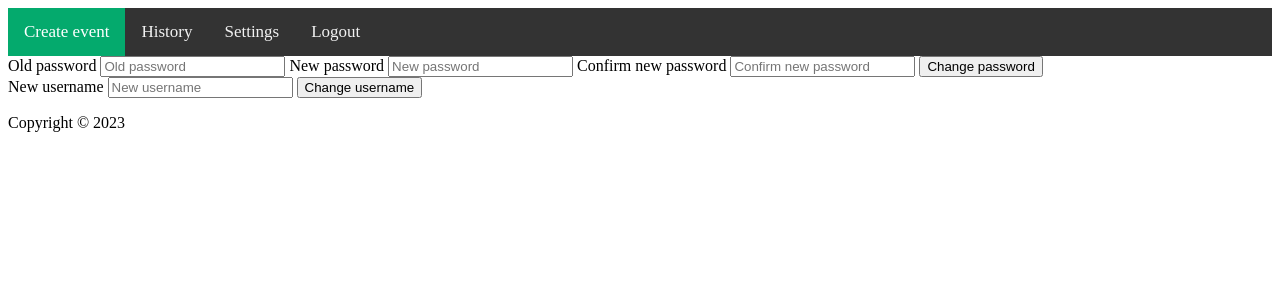
After one commit to stepa00/Event-creator, a Flask app: page /settings in a window 1280 px wide. The commit adds this page. Shown: the top 300 px of the page. Run offline with Flask 3, Linux system fonts and the light colour scheme; the visitor is signed in with stand-in values (Sample User, id 1); some libraries are stand-ins or nearby versions.

Commit message:
Change password and change username added

```diff
--- a/app.py
+++ b/app.py
@@ -38,15 +38,15 @@ def index():
         return render_template("index.html")
     # Reached via POST
     else:
-        if session["user_id"]:
-            event_save_sql(session["user_id"])
+        if session["username"]:
+            event_save_sql(session["username"])
         generate_file()
         return send_file("ics_output/event.ics", as_attachment=True)
 
 @app.route("/login", methods=["GET", "POST"])
 def login():
 
-    # Forget any user_id
+    # Forget any username
     session.clear()
 
     error = None
@@ -80,7 +80,8 @@ def login():
             return render_template("login.html", error=error)
 
         # Remember which user has logged in
-        session["user_id"] = row[1]
+        session["username"] = row[1]
+        session["user_id"] = row[0]
 
         return redirect("/")
 
@@ -141,7 +142,7 @@ def register():
 @app.route("/history", methods=["GET", "POST"])
 @login_required
 def history():
-    rows = event_extractor(session["user_id"])
+    rows = event_extractor(session["username"])
     return render_template("history.html", rows = rows)
 
 
@@ -153,11 +154,72 @@ def settings():
     # and deleting the history of events
     return render_template("settings.html")
 
+@app.route("/change_password", methods=["POST"])
+@login_required
+def change_password():
+    # Change password:
+    # Get input from form
+    old_password = request.form.get("old_password")
+    new_password = request.form.get("new_password")
+    conf_new_password = request.form.get("conf_new_password")
+
+    # Check if old and new passwords entered
+    if not old_password or not new_password:
+        error = "Enter Old and New passwords."
+        return render_template ("settings.html", error=error)
+
+    # Check conformation password
+    if new_password != conf_new_password:
+        error = "Passwords do not match."
+        return render_template("settings.html", error=error)
+
+    # Check if old password is correct;
+    cursor.execute("""SELECT * FROM users WHERE username = ?""", (session["username"],))
+    row = cursor.fetchone()
+
+    if not check_password_hash(row[2], old_password):
+        error = "Username or password is incorrect."
+        return render_template("settings.html", error=error)
+
+    # Check if new password is strong;
+    check = password_strength(new_password, row[2])
+    if check != True:
+        error = check
+        return render_template("register.html", error=error)
+
+    # Hash password
+    hashed_new_password = generate_password_hash(new_password)
+
+
+    # Change old password for new.
+    cursor.execute("""UPDATE users SET hash = ? WHERE id = ?""", (hashed_new_password, session["user_id"]))
+
+    return render_template("settings.html")
+
+@app.route("/change_username", methods=["POST"])
+@login_required
+def change_username():
+    # Get input from form
+    new_username = request.form.get("new_username")
+
+    # Check for the same usernames
+    cursor.execute("""SELECT * FROM users WHERE username = ?""", (new_username,))
+    row = cursor.fetchone()
+    if row != None:
+        error = "Username already exists."
+        return render_template("settings.html", error=error)
+
+    # Change username
+    cursor.execute("""UPDATE users SET username = ? WHERE id = ?""", (new_username, session["user_id"]))
+    connection.commit()
+
+    return render_template("settings.html")
+
 
 @app.route("/logout")
 def logout():
 
-    # Forget any user_id
+    # Forget any username
     session.clear()
 
     # Redirect user to login form
--- a/templates/index.html
+++ b/templates/index.html
@@ -5,7 +5,7 @@
 {% endblock %}
 
 {% block main %}
-    {% if session["user_id"] %}
+    {% if session["username"] %}
         <!-- Create a form for the event -->
         Event form
         <form action="\" method="post">
--- a/templates/layout.html
+++ b/templates/layout.html
@@ -8,11 +8,11 @@
   </head>
   <body>
     <!-- Navigation for loged in users -->
-    {% if session["user_id"] %}
+    {% if session["username"] %}
       <nav class="topnav">
         <a class="active" href="/">Create event</a>
         <a href="/history">History</a>
-        <a href="/setting">Settings</a>
+        <a href="/settings">Settings</a>
         <a href="/logout">Logout</a>
       </nav>
     {% else %}
--- /dev/null
+++ b/templates/settings.html
@@ -0,0 +1,25 @@
+{% extends "layout.html" %}
+
+{% block title %}
+    Settings
+{% endblock %}
+
+{% block main %}
+    <!-- Change password -->
+    <form method="post" action="/change_password">
+        <lable for="old_password">Old password</lable>
+        <input type="password" autocomplete="off" id="old_password" name="old_password" placeholder="Old password">
+        <lable for="new_password">New password</lable>
+        <input type="password" autocomplete="off" id="new_password" name="new_password" placeholder="New password">
+        <lable for="conf_new_password">Confirm new password</lable>
+        <input type="password" autocomplete="off" id="conf_new_password" name="conf_new_password" placeholder="Confirm new password">
+        <input type="submit" value="Change password">
+    </form>
+    <!-- Change name -->
+    <form method="post" action="/change_username">
+        <lable for="new_username">New username</lable>
+        <input type="text" autocomplete="off" id="new_username" name="new_username" placeholder="New username">
+        <input type="submit" value="Change username">
+    </form>
+    <!-- Delete account -->
+{% endblock %}
```
Also changed, not shown: README.md, 2 other files.
